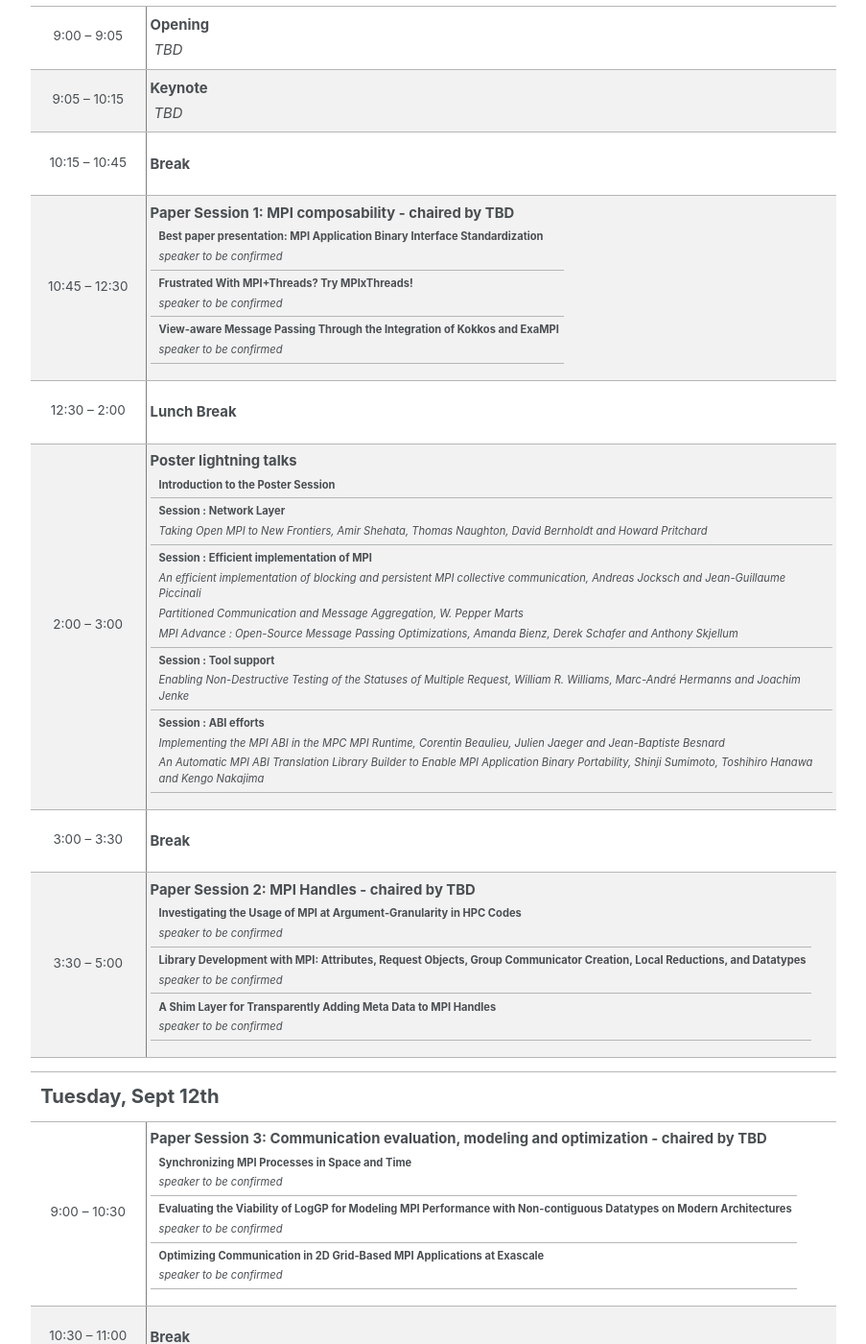
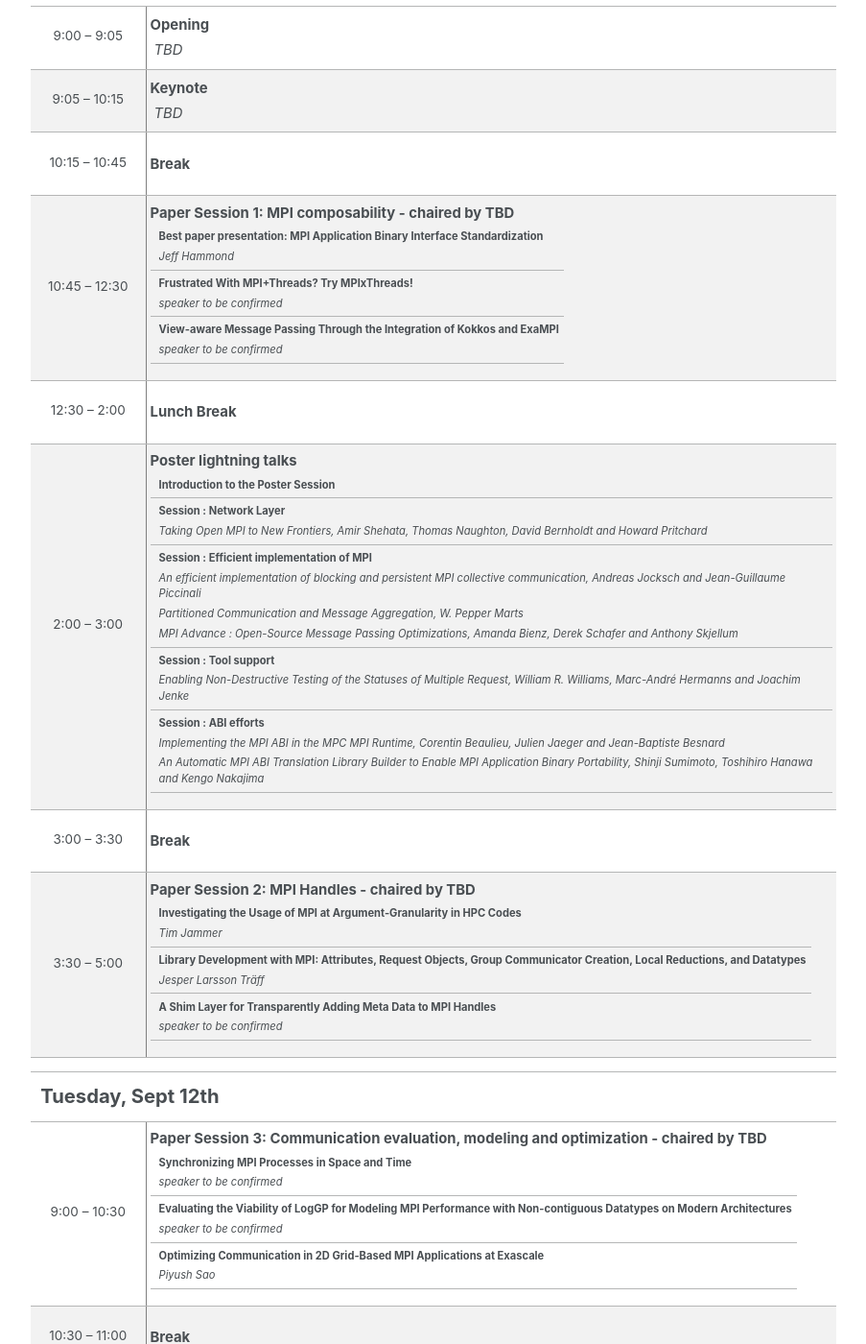
Before and after one commit to eurompi23/eurompi23.github.io, a Jekyll site: the page built from _pages/program.md, in a window 1280 px wide and 1400 px high, scrolled down 649 px. Shown: the whole window at 96% size, without its empty margins (96-999 px from the left). Built offline with Jekyll 4.4.1, drawn with Linux system fonts in a browser that asks for light colours; cached includes are drawn as plain includes.

Commit message:
add some speakers

```diff
--- a/_pages/program.md
+++ b/_pages/program.md
@@ -201,7 +201,7 @@ Zoom link (coming soon)</td>
                 <div style="font-weight:bold;padding-left:4px">Using Advanced Vector Extensions AVX-512 for MPI Reduction [<a href="./assets/papers/Zhong-EuroMPI2020.pptx" target="_blank">Slide</a>] [<a href="https://youtu.be/Z2vGmgymJ34" target="_blank">Presentation</a>]</div>
 -->
                 <div style="font-weight:bold;padding-left:4px;font-size:1.10em">Best paper presentation: MPI Application Binary Interface Standardization </div>
-                <div style="padding-top:4px;padding-left:4px;font-size:1.10em;font-style:italic">speaker to be confirmed</div>
+                <div style="padding-top:4px;padding-left:4px;font-size:1.10em;font-style:italic">Jeff Hammond</div>
               </td>
             </tr>
             <tr>
@@ -285,13 +285,13 @@ Zoom link (coming soon)</td>
             <tr>
               <td>
                 <div style="font-weight:bold;font-size:1.10em;padding-left:4px">Investigating the Usage of MPI at Argument-Granularity in HPC Codes</div>
-                <div style="padding-top:4px;padding-left:4px;font-size:1.10em;font-style:italic">speaker to be confirmed</div>
+                <div style="padding-top:4px;padding-left:4px;font-size:1.10em;font-style:italic">Tim Jammer</div>
               </td>
             </tr>
             <tr>
               <td>
                 <div style="font-weight:bold;font-size:1.10em;padding-left:4px;font-size:1.10em">Library Development with MPI: Attributes, Request Objects, Group Communicator Creation, Local Reductions, and Datatypes</div>
-                <div style="padding-top:4px;padding-left:4px;font-size:1.10em;font-style:italic">speaker to be confirmed</div>
+                <div style="padding-top:4px;padding-left:4px;font-size:1.10em;font-style:italic">Jesper Larsson Träff</div>
               </td>
             </tr>
             <tr>
@@ -330,7 +330,7 @@ Zoom link (coming soon)</td>
             <tr>
               <td>
                 <div style="font-weight:bold;padding-left:4px;font-size:1.10em">Optimizing Communication in 2D Grid-Based MPI Applications at Exascale</div>
-                <div style="padding-top:4px;padding-left:4px;font-size:1.10em;font-style:italic">speaker to be confirmed</div>
+                <div style="padding-top:4px;padding-left:4px;font-size:1.10em;font-style:italic">Piyush Sao</div>
               </td>
             </tr></tbody></table>
         </td>
```
